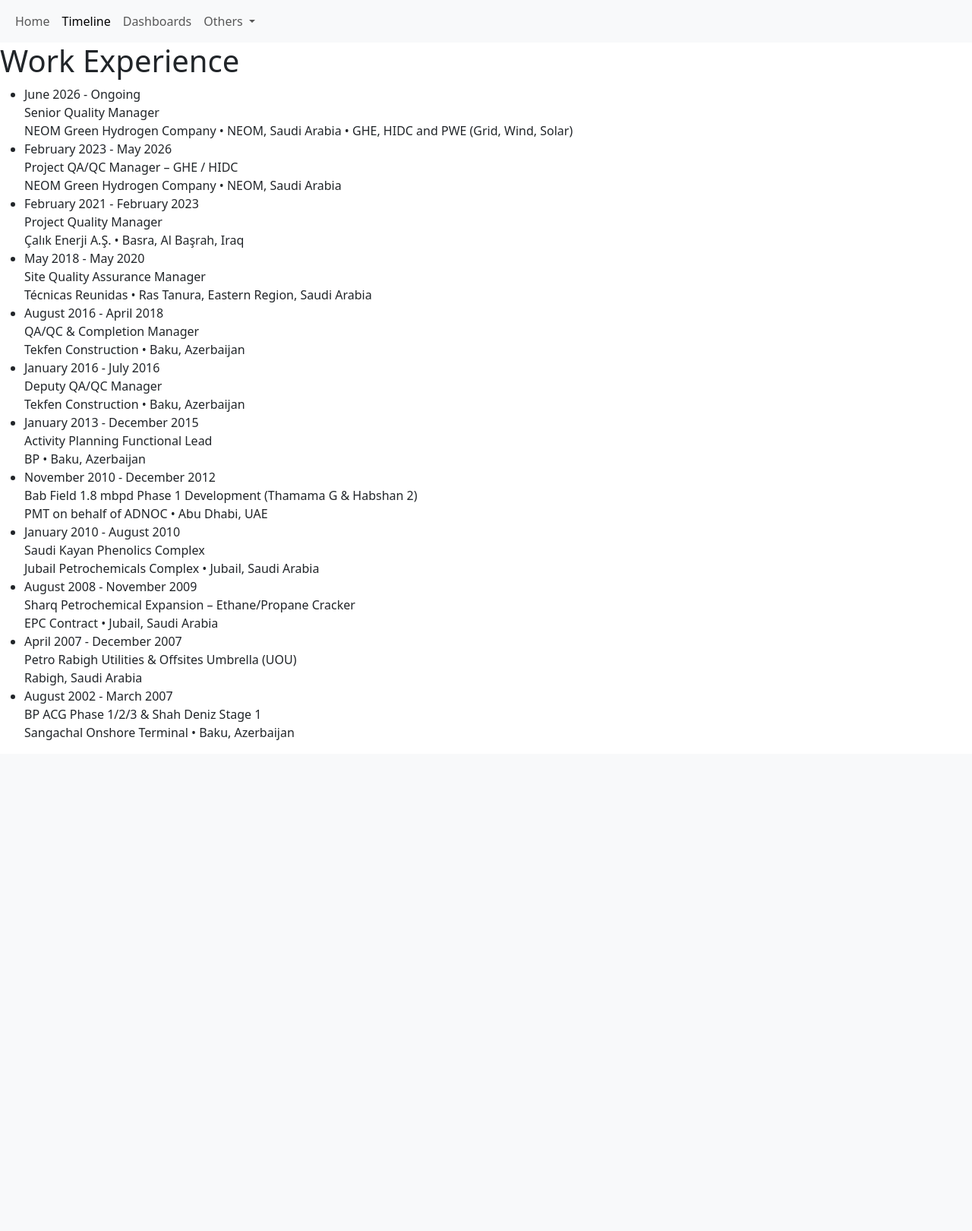
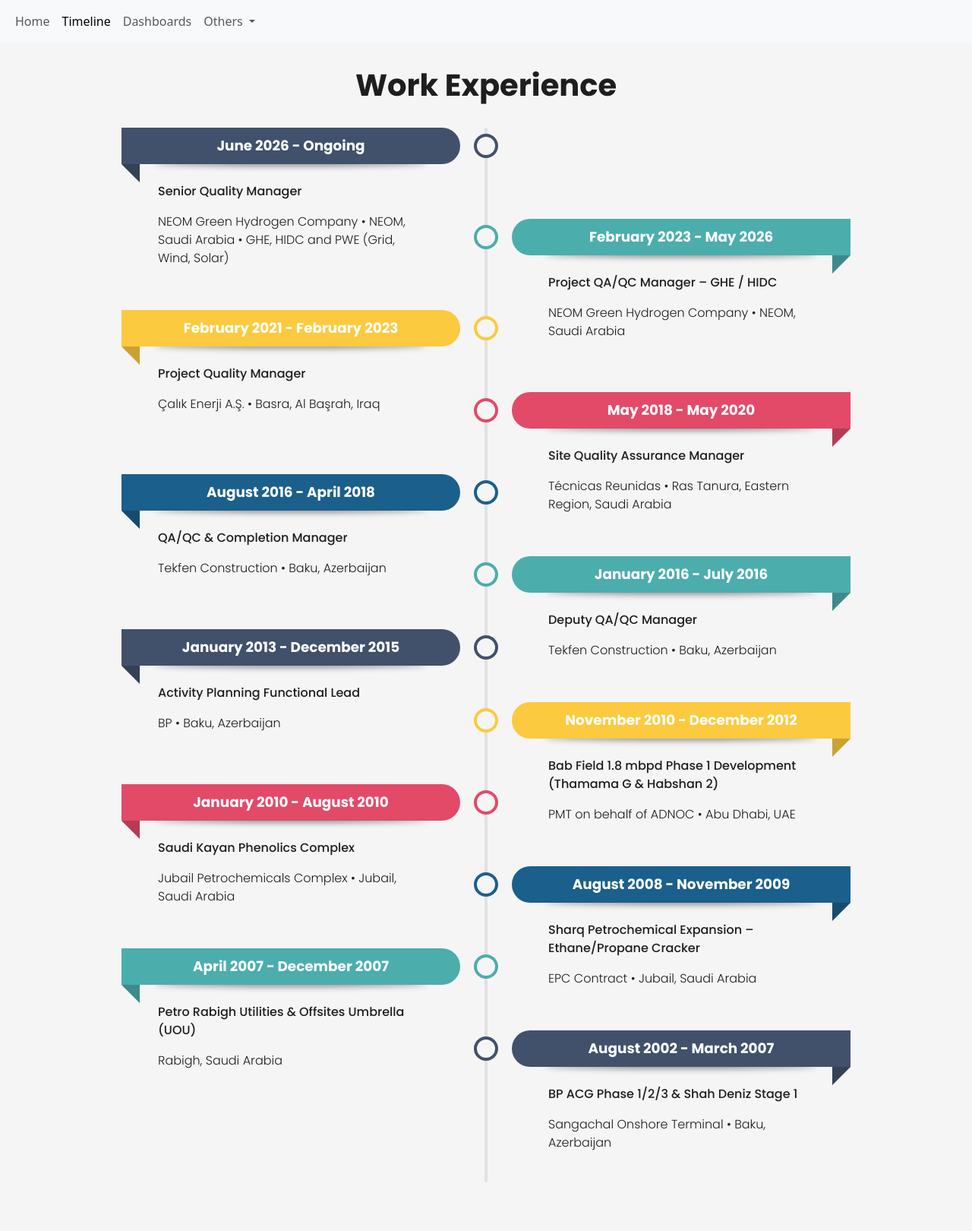
Before and after one commit to bariscelik77/Quality, a web app: file views/Timeline/timeline.html in a window 1280 px wide. Shown: the whole page at 76% size. Before the commit the page ends 974 px from the top, so only its background shows below. Run offline with its HTML, style and script files only (its server is not run), Linux system fonts and the light colour scheme.

Commit message:
Add files via upload

```diff
--- a/views/Timeline/timeline.html
+++ b/views/Timeline/timeline.html
@@ -42,8 +42,9 @@
   </nav>
 </section>
 
+<main class="tl-page">
 <h1>Work Experience</h1>
-<ul>
+<ul class="timeline">
   <li style="--accent-color:#41516C">
     <div class="date">June 2026 - Ongoing</div>
     <div class="title">Senior Quality Manager</div>
@@ -105,6 +106,7 @@
     <div class="descr">Sangachal Onshore Terminal • Baku, Azerbaijan</div>
   </li>
 </ul>
+</main>
 
 </body>
 </html>
```
